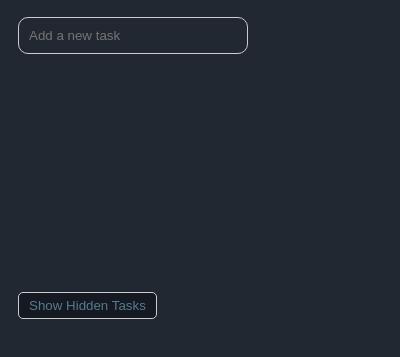
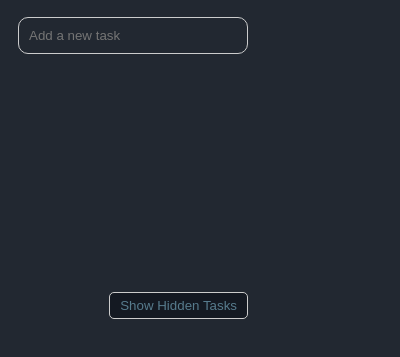
Before and after one commit to Shayari08/To-do-List-Chrome-Extension, a browser extension: page popup.html in a window 400 px wide. Shown: the part 79-436 px from the top of the page. Drawn offline with Linux system fonts and the light colour scheme.

Commit message:
Update popup.css

```diff
--- a/popup.css
+++ b/popup.css
@@ -74,5 +74,5 @@ button {
 #toggle-show-hidden {
   position: absolute;
   bottom: 10px; /* Adjust distance from the bottom */
-  left: 10px; /* Adjust distance from the left */
+  right: 10px; /* Adjust distance from the left */
 }
```
